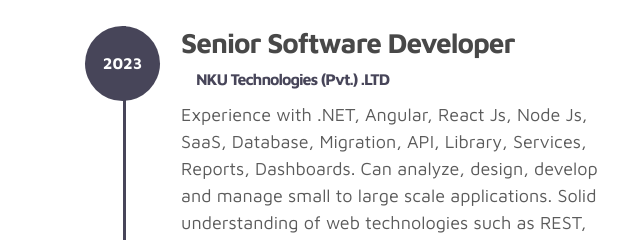
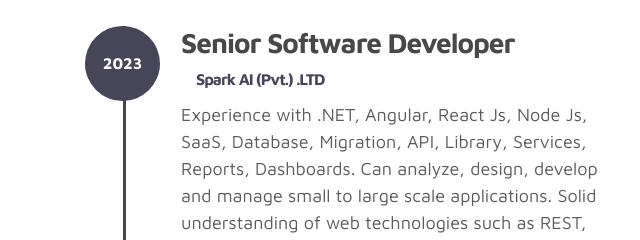
Before and after one commit to Sadia90092/potfolio, a plain HTML site: page resume.html in a window 1280 px wide. Shown: the part 184-424 px from the top of the page, 0-640 px from the left. Drawn offline with Linux system fonts and the light colour scheme.

Commit message:
Update resume.html

```diff
--- a/resume.html
+++ b/resume.html
@@ -59,7 +59,7 @@
                                 <span>2023</span>
                            </div>
                            <div class="timeline-info">
-                                <h3><span>Senior Software Developer</span><small>NKU Technologies (Pvt.) .LTD</small></h3>
+                                <h3><span>Senior Software Developer</span><small>Spark AI (Pvt.) .LTD</small></h3>
                                 <p>Experience with .NET, Angular, React Js, Node Js, SaaS, Database, Migration, API, Library, Services, Reports,
                                   Dashboards. Can analyze, design, develop and manage small to large scale applications.
                                   Solid understanding of web technologies such as REST, HTTP, JSON.</p>
```
